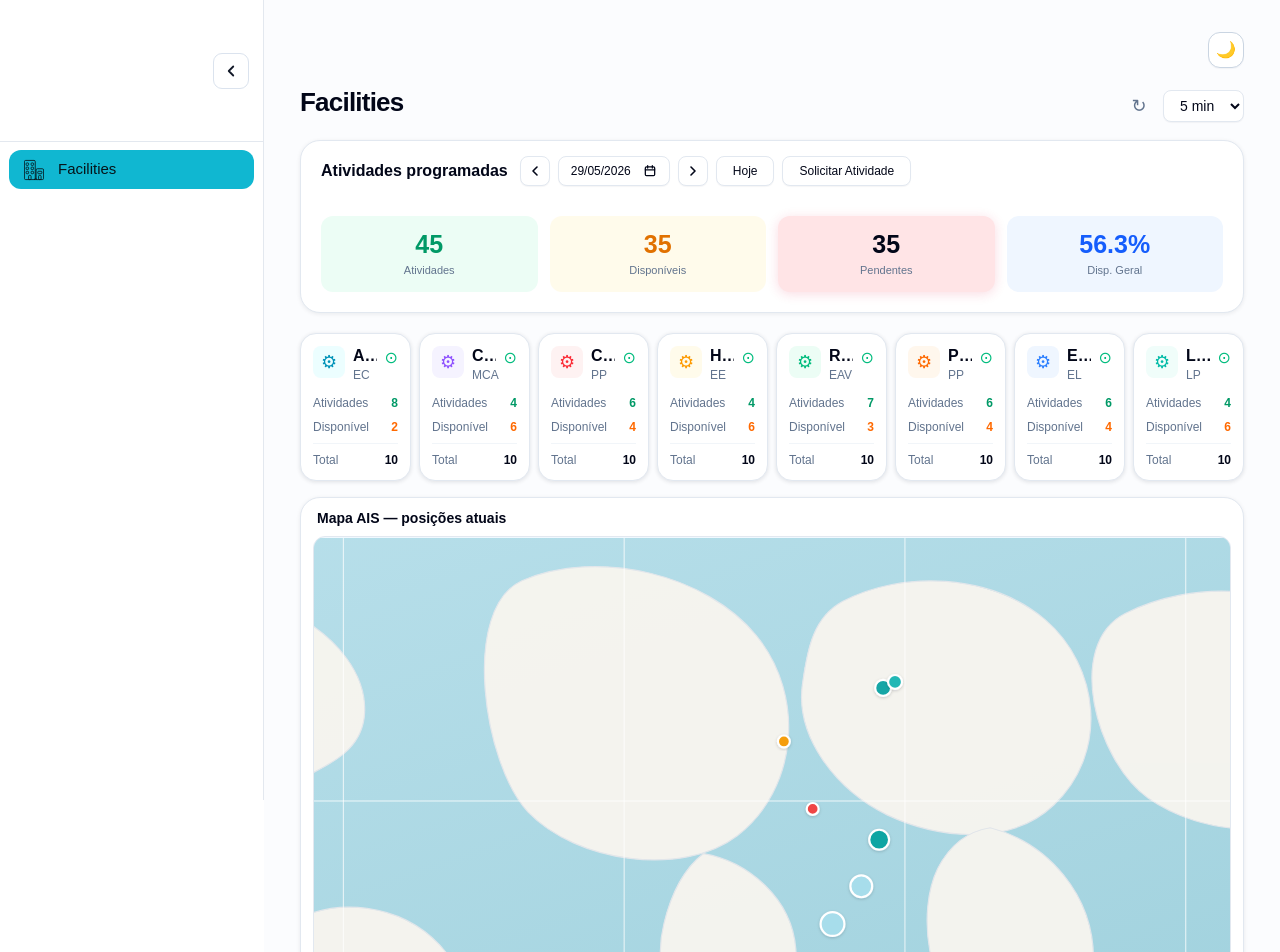
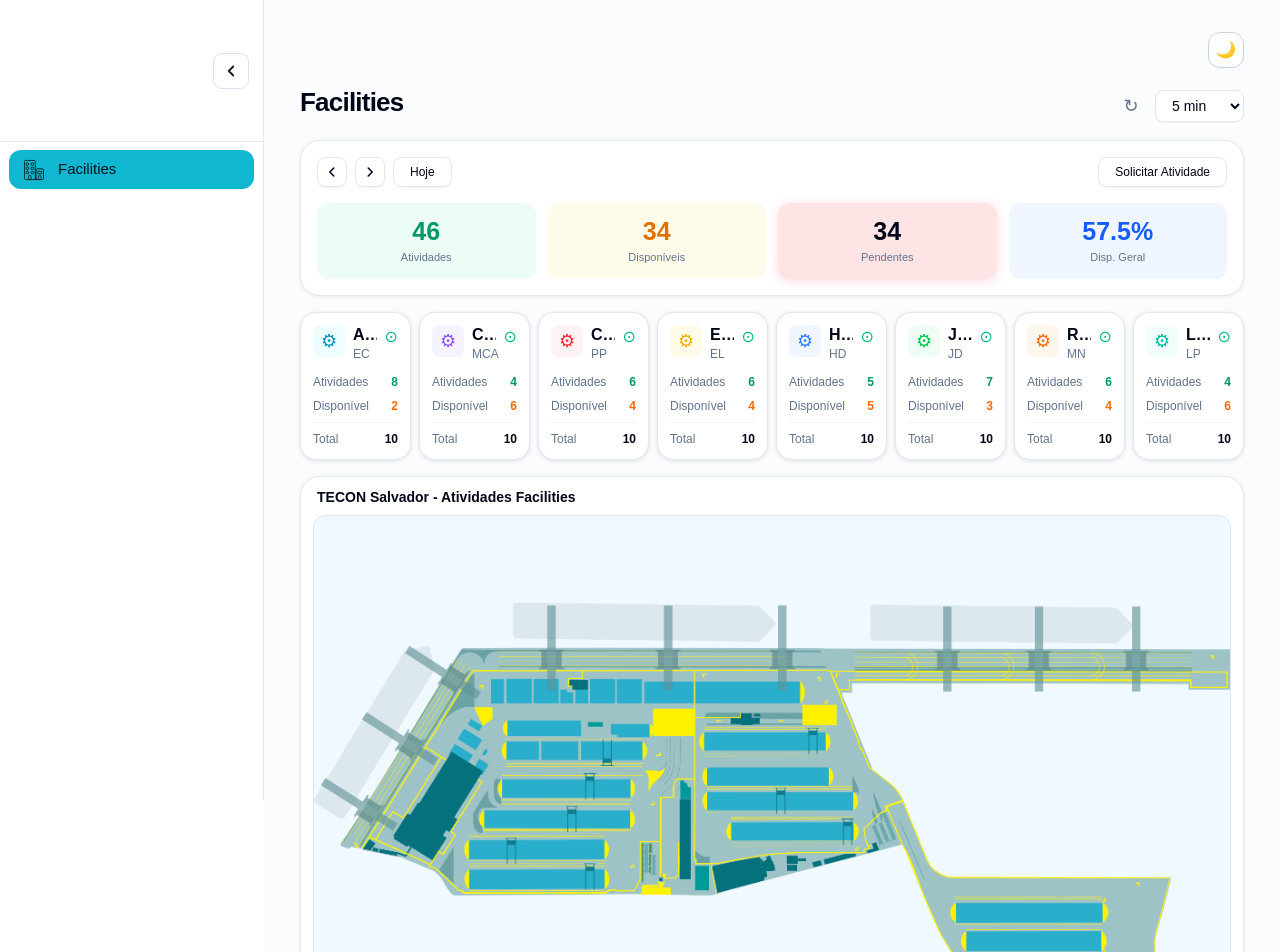
Before and after one commit to BAQ2002/OpsHub-Facilities, a Next.js app: page / in a window 1280 px wide. Shown: the top 952 px of the page. Built offline with nearby package versions, Linux system fonts and the light colour scheme.

Commit message:
Alteração no container de mapa, correção de label

```diff
--- a/app/page.tsx
+++ b/app/page.tsx
@@ -30,37 +30,37 @@ const equipmentCards = [
     total: 10,
   },
   {
-    title: "Hidráulica",
-    code: "EE",
-    accent: "text-amber-500",
-    iconBg: "bg-amber-50",
-    available: 4,
-    maintenance: 6,
+    title: "Elétrica",
+    code: "EL",
+    accent: "text-yellow-500",
+    iconBg: "bg-yellow-50",
+    available: 6,
+    maintenance: 4,
     total: 10,
   },
   {
-    title: "Refrigeração e Climatização",
-    code: "EAV",
-    accent: "text-emerald-500",
-    iconBg: "bg-emerald-50",
+    title: "Hidráulica",
+    code: "HD",
+    accent: "text-blue-500",
+    iconBg: "bg-blue-50",
+    available: 5,
+    maintenance: 5,
+    total: 10,
+  },
+  {
+    title: "Jardinagem",
+    code: "JD",
+    accent: "text-green-500",
+    iconBg: "bg-green-50",
     available: 7,
     maintenance: 3,
     total: 10,
   },
   {
-    title: "Pintura",
-    code: "PP",
+    title: "Refrigeração",
+    code: "MN",
     accent: "text-orange-500",
     iconBg: "bg-orange-50",
-    available: 6,
-    maintenance: 4,
-    total: 10,
-  },
-  {
-    title: "Elétrica",
-    code: "EL",
-    accent: "text-blue-500",
-    iconBg: "bg-blue-50",
     available: 6,
     maintenance: 4,
     total: 10,
@@ -87,6 +87,13 @@ const totals = equipmentCards.reduce(
 
 const availability = Math.round((totals.available / totals.total) * 1000) / 10;
 
+const mapImage = {
+  src: "/facilities-map.png",
+  width: 1544,
+  height: 908,
+  alt: "Mapa AIS com posições atuais das atividades de facilities",
+};
+
 export default function Home() {
   return (
     <section className="min-h-screen bg-[#fbfcfe] px-5 pb-8 pt-6 text-slate-950 md:px-8 lg:px-9">
@@ -104,26 +111,32 @@ export default function Home() {
             >
               🌙
             </button>
+
             <div className="flex items-center gap-2 text-sm text-slate-600">
-              <button className="flex h-8 w-8 items-center justify-center text-lg leading-none text-slate-500" type="button" aria-label="Atualizar">
+              <button
+                className="flex h-8 w-8 items-center justify-center text-lg leading-none text-slate-500"
+                type="button"
+                aria-label="Atualizar"
+              >
                 ↻
               </button>
+
               <select
                 className="h-8 rounded-lg border border-slate-200 bg-white px-3 text-sm text-slate-950 shadow-[0_1px_1px_rgba(15,23,42,0.04)]"
                 aria-label="Intervalo de atualização"
                 defaultValue="5 min"
               >
-                <option>5 min</option>
+                <option value="5 min">5 min</option>
+                <option value="10 min">10 min</option>
+                <option value="30 min">30 min</option>
               </select>
             </div>
           </div>
         </header>
 
-        <section className="mb-5 rounded-[20px] border border-slate-200 bg-white px-5 pb-5 pt-[15px] shadow-[0_1px_4px_rgba(15,23,42,0.08)]">
-          <div className="mb-[30px] flex flex-wrap items-center gap-2">
-            <h2 className="mr-1 text-base font-bold leading-tight text-slate-950">
-              Atividades programadas
-            </h2>
+        <section className="mb-4 rounded-[20px] border border-slate-200 bg-white p-4 shadow-[0_1px_4px_rgba(15,23,42,0.08)]">
+          <div className="mb-4 flex flex-wrap items-center justify-between gap-3">
+            <div className="flex items-center gap-2">
               <button
                 className="flex h-[30px] w-[30px] items-center justify-center rounded-lg border border-slate-200 bg-white text-slate-950 shadow-[0_1px_1px_rgba(15,23,42,0.04)]"
                 type="button"
@@ -131,14 +144,7 @@ export default function Home() {
               >
                 <ChevronLeftIcon />
               </button>
-            <button
-              className="flex h-[30px] items-center gap-3 rounded-lg border border-slate-200 bg-white px-3 text-xs text-slate-950 shadow-[0_1px_1px_rgba(15,23,42,0.04)]"
-              type="button"
-              aria-label="Selecionar data"
-            >
-              <span>29/05/2026</span>
-              <CalendarIcon />
-            </button>
+
               <button
                 className="flex h-[30px] w-[30px] items-center justify-center rounded-lg border border-slate-200 bg-white text-slate-950 shadow-[0_1px_1px_rgba(15,23,42,0.04)]"
                 type="button"
@@ -146,14 +152,17 @@ export default function Home() {
               >
                 <ChevronRightIcon />
               </button>
+
               <button
                 className="h-[30px] rounded-lg border border-slate-200 bg-white px-4 text-xs text-slate-950 shadow-[0_1px_1px_rgba(15,23,42,0.04)]"
                 type="button"
               >
                 Hoje
               </button>
+            </div>
+
             <Link
-              className="flex h-[30px] place-content-end items-center rounded-lg border border-slate-200 bg-white px-4 text-xs text-slate-950 shadow-[0_1px_1px_rgba(15,23,42,0.04)]"
+              className="flex h-[30px] items-center rounded-lg border border-slate-200 bg-white px-4 text-xs text-slate-950 shadow-[0_1px_1px_rgba(15,23,42,0.04)]"
               href="/solicitar-atividade"
             >
               Solicitar Atividade
@@ -161,10 +170,31 @@ export default function Home() {
           </div>
 
           <div className="grid gap-3 lg:grid-cols-4">
-            <SummaryCard value={String(totals.available)} label="Atividades" bg="bg-emerald-50" color="text-emerald-600" />
-            <SummaryCard value={String(totals.maintenance)} label="Disponíveis" bg="bg-amber-50" color="text-amber-600" />
-            <SummaryCard value={String(totals.total - totals.available)} label="Pendentes" bg="bg-rose-100" color="text-slate-950" raised />
-            <SummaryCard value={`${availability}%`} label="Disp. Geral" bg="bg-blue-50" color="text-blue-600" />
+            <SummaryCard
+              value={String(totals.available)}
+              label="Atividades"
+              bg="bg-emerald-50"
+              color="text-emerald-600"
+            />
+            <SummaryCard
+              value={String(totals.maintenance)}
+              label="Disponíveis"
+              bg="bg-amber-50"
+              color="text-amber-600"
+            />
+            <SummaryCard
+              value={String(totals.total - totals.available)}
+              label="Pendentes"
+              bg="bg-rose-100"
+              color="text-slate-950"
+              raised
+            />
+            <SummaryCard
+              value={`${availability}%`}
+              label="Disp. Geral"
+              bg="bg-blue-50"
+              color="text-blue-600"
+            />
           </div>
         </section>
 
@@ -175,7 +205,9 @@ export default function Home() {
               className="min-h-[132px] rounded-2xl border border-slate-200 bg-white p-3 shadow-[0_1px_4px_rgba(15,23,42,0.12)]"
             >
               <div className="grid grid-cols-[32px_1fr_auto] items-start gap-2">
-                <div className={`flex h-8 w-8 items-center justify-center rounded-lg ${card.iconBg}`}>
+                <div
+                  className={`flex h-8 w-8 items-center justify-center rounded-lg ${card.iconBg}`}
+                >
                   <span className={`text-lg ${card.accent}`}>⚙</span>
                 </div>
 
@@ -183,16 +215,28 @@ export default function Home() {
                   <h3 className="truncate text-base font-bold leading-tight text-slate-950">
                     {card.title}
                   </h3>
-                  <p className="mt-0.5 text-xs leading-tight text-slate-500">{card.code}</p>
+                  <p className="mt-0.5 text-xs leading-tight text-slate-500">
+                    {card.code}
+                  </p>
                 </div>
 
-                <span className="pt-1 text-base leading-none text-emerald-500">⊙</span>
+                <span className="pt-1 text-base leading-none text-emerald-500">
+                  ⊙
+                </span>
               </div>
 
               <div className="mt-3">
                 <dl className="space-y-2 text-xs">
-                  <Metric label="Atividades" value={card.available} valueClass="text-emerald-600" />
-                  <Metric label="Disponível" value={card.maintenance} valueClass="text-orange-500" />
+                  <Metric
+                    label="Atividades"
+                    value={card.available}
+                    valueClass="text-emerald-600"
+                  />
+                  <Metric
+                    label="Disponível"
+                    value={card.maintenance}
+                    valueClass="text-orange-500"
+                  />
                   <Metric label="Total" value={card.total} bordered />
                 </dl>
               </div>
@@ -200,18 +244,29 @@ export default function Home() {
           ))}
         </section>
 
-        <section className="mt-4 rounded-[20px] border border-slate-200 bg-white p-3 shadow-[0_1px_4px_rgba(15,23,42,0.08)]" aria-labelledby="map-title">
-          <h2 id="map-title" className="mb-2 px-1 text-sm font-bold leading-tight text-slate-950">
-            Mapa AIS — posições atuais
+        <section
+          className="mt-4 rounded-[20px] border border-slate-200 bg-white p-3 shadow-[0_1px_4px_rgba(15,23,42,0.08)]"
+          aria-labelledby="map-title"
+        >
+          <h2
+            id="map-title"
+            className="mb-2 px-1 text-sm font-bold leading-tight text-slate-950"
+          >
+            TECON Salvador - Atividades Facilities
           </h2>
-          <div className="relative min-h-[360px] overflow-hidden rounded-xl border border-slate-200 bg-sky-50 md:min-h-[420px] lg:min-h-[528px]">
+
+          <div
+            className="overflow-hidden rounded-xl border border-slate-200 bg-sky-50"
+            style={{ aspectRatio: `${mapImage.width} / ${mapImage.height}` }}
+          >
             <Image
-              src="/facilities-map.svg"
-              alt="Mapa AIS com posições atuais das atividades de facilities"
-              fill
-              className="object-cover"
+              src={mapImage.src}
+              alt={mapImage.alt}
+              width={mapImage.width}
+              height={mapImage.height}
+              className="h-full w-full object-contain"
               priority
-              sizes="(min-width: 1024px) 1544px, 100vw"
+              sizes="(min-width: 1680px) 1544px, calc(100vw - 96px)"
             />
           </div>
         </section>
@@ -234,7 +289,11 @@ function SummaryCard({
   raised?: boolean;
 }) {
   return (
-    <div className={`rounded-xl ${bg} px-6 py-4 text-center ${raised ? "shadow-[0_2px_12px_rgba(225,29,72,0.16)]" : ""}`}>
+    <div
+      className={`rounded-xl ${bg} px-6 py-4 text-center ${
+        raised ? "shadow-[0_2px_12px_rgba(225,29,72,0.16)]" : ""
+      }`}
+    >
       <p className={`text-[25px] font-bold leading-none ${color}`}>{value}</p>
       <p className="mt-2 text-[11px] leading-none text-slate-500">{label}</p>
     </div>
@@ -253,26 +312,32 @@ function Metric({
   bordered?: boolean;
 }) {
   return (
-    <div className={`flex justify-between gap-3 ${bordered ? "border-t border-slate-100 pt-2" : ""}`}>
+    <div
+      className={`flex items-center justify-between ${
+        bordered ? "border-t border-slate-100 pt-2" : ""
+      }`}
+    >
       <dt className="text-slate-500">{label}</dt>
-      <dd className={`font-bold ${valueClass}`}>{value}</dd>
+      <dd className={`font-semibold ${valueClass}`}>{value}</dd>
     </div>
   );
 }
+
 function ChevronLeftIcon() {
   return (
     <svg
-      width="16"
-      height="16"
-      viewBox="0 0 24 24"
+      aria-hidden="true"
+      className="h-3.5 w-3.5"
       fill="none"
+      viewBox="0 0 16 16"
+    >
+      <path
+        d="M10 3.5 5.5 8l4.5 4.5"
         stroke="currentColor"
-      strokeWidth="2.4"
         strokeLinecap="round"
         strokeLinejoin="round"
-      aria-hidden="true"
-    >
-      <path d="M15 18l-6-6 6-6" />
+        strokeWidth="1.8"
+      />
     </svg>
   );
 }
@@ -280,36 +345,18 @@ function ChevronLeftIcon() {
 function ChevronRightIcon() {
   return (
     <svg
-      width="16"
-      height="16"
-      viewBox="0 0 24 24"
+      aria-hidden="true"
+      className="h-3.5 w-3.5"
       fill="none"
+      viewBox="0 0 16 16"
+    >
+      <path
+        d="M6 3.5 10.5 8 6 12.5"
         stroke="currentColor"
-      strokeWidth="2.4"
         strokeLinecap="round"
         strokeLinejoin="round"
-      aria-hidden="true"
-    >
-      <path d="M9 18l6-6-6-6" />
+        strokeWidth="1.8"
+      />
     </svg>
   );
 }
-
-function CalendarIcon() {
-  return (
-    <svg
-      width="14"
-      height="14"
-      viewBox="0 0 24 24"
-      fill="none"
-      stroke="currentColor"
-      strokeWidth="2.2"
-      strokeLinecap="round"
-      strokeLinejoin="round"
-      aria-hidden="true"
-    >
-      <rect x="4" y="5" width="16" height="15" rx="2" />
-      <path d="M8 3v4M16 3v4M4 10h16" />
-    </svg>
-  );
-}
```
Also changed, not shown: public/facilities-map.png (added), public/facilities-map.svg (deleted). Lines whose indentation alone changed are shown as unchanged.
